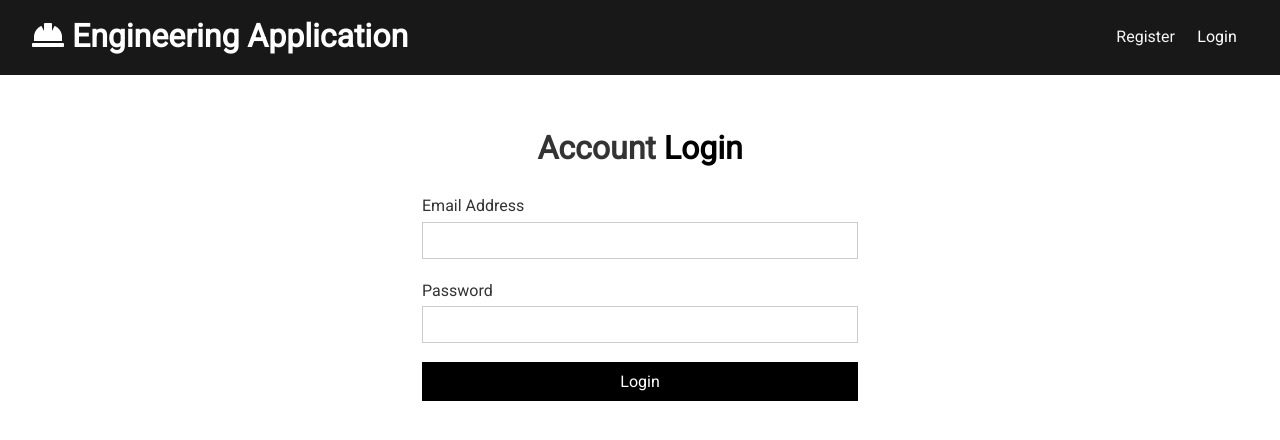
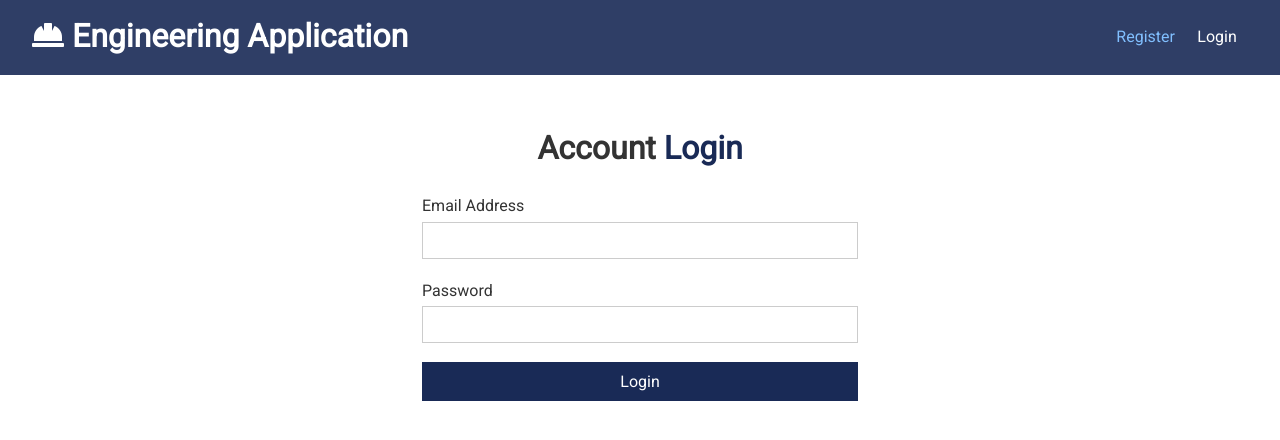
Before and after one commit to Nimzyow/client_database_management, a React (Create React App) app in the folder client/: page /login in a window 1280 px wide. In both pictures the pointer is over the link "Register". Shown: the top 440 px of the page. Built offline with nearby package versions, Linux system fonts and the light colour scheme.

Commit message:
color change to UI

```diff
--- a/client/src/App.css
+++ b/client/src/App.css
@@ -2,7 +2,7 @@
 
 /* Global Styles */
 :root {
-  --primary-color: #000;
+  --primary-color: #192a56;
   --dark-color: #333333;
   --light-color: #f4f4f4;
   --danger-color: #dc3545;
@@ -377,7 +377,7 @@ table th {
 }
 
 .navbar a:hover {
-  color: var(--light-color);
+  color: #74b9ff;
 }
 
 .navbar .welcome span {
```
